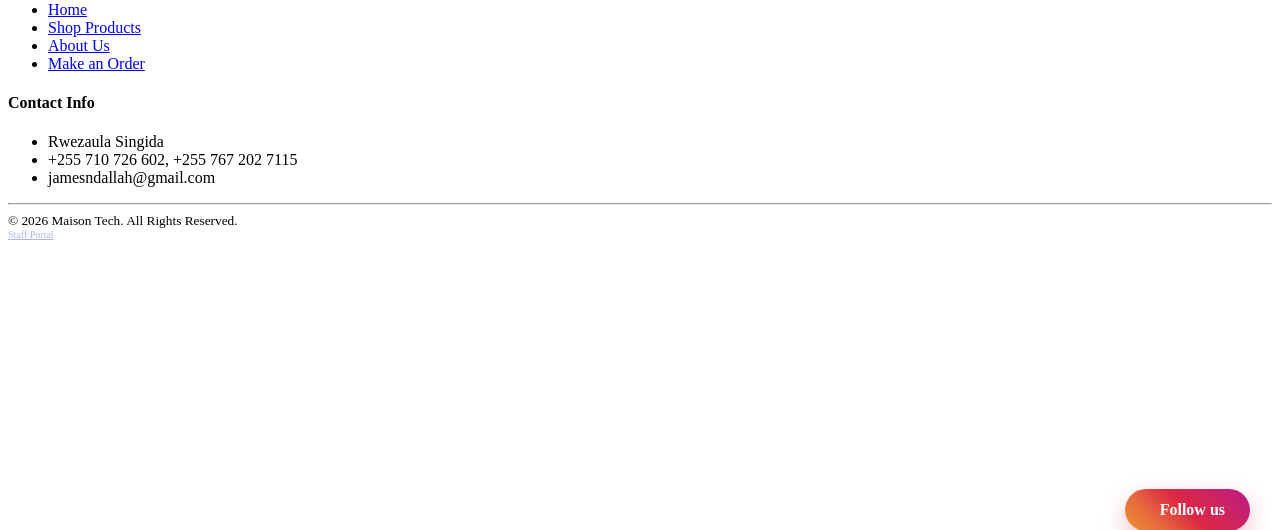
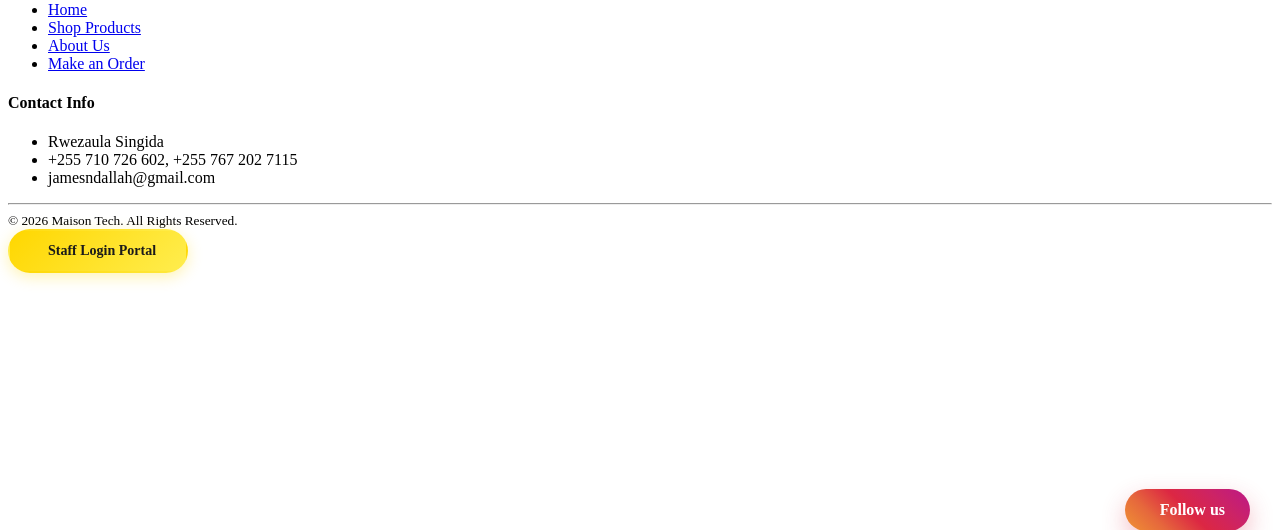
Before and after one commit to jamesndallah-debug/maison_tech, a PHP site: page /public_footer.php in a window 1280 px wide. Shown: the part 125-655 px from the top of the page. Run offline with PHP 8.4, Linux system fonts and the light colour scheme.

Commit message:
more changes

```diff
--- a/public_footer.php
+++ b/public_footer.php
@@ -31,8 +31,10 @@
         <hr class="mt-4 mb-4 border-light">
         <div class="text-center text-white-50">
             <small>&copy; <?php echo date('Y'); ?> Maison Tech. All Rights Reserved.</small>
-            <div class="mt-2">
-                <a href="login.php" class="text-white-50 text-decoration-none" style="font-size: 10px; opacity: 0.3;">Staff Portal</a>
+            <div class="mt-3">
+                <a href="login.php" class="staff-login-btn">
+                    <i class="fas fa-lock"></i> Staff Login Portal
+                </a>
             </div>
         </div>
     </div>
@@ -114,6 +116,34 @@
             gap: 10px;
         }
     }
+
+    /* Staff Login Button Styling */
+    .staff-login-btn {
+        display: inline-block;
+        background: linear-gradient(135deg, #ffd700 0%, #ffed4e 100%);
+        color: #1a1a1a;
+        padding: 12px 30px;
+        border-radius: 50px;
+        text-decoration: none;
+        font-weight: 600;
+        font-size: 14px;
+        transition: all 0.3s ease;
+        box-shadow: 0 4px 15px rgba(255, 215, 0, 0.3);
+        border: 2px solid transparent;
+    }
+
+    .staff-login-btn:hover {
+        background: linear-gradient(135deg, #ffed4e 0%, #ffd700 100%);
+        color: #000;
+        transform: translateY(-2px);
+        box-shadow: 0 6px 20px rgba(255, 215, 0, 0.5);
+        border-color: #fff;
+    }
+
+    .staff-login-btn i {
+        margin-right: 8px;
+        font-size: 16px;
+    }
 </style>
 
 <!-- Bootstrap 5 JS -->
```
